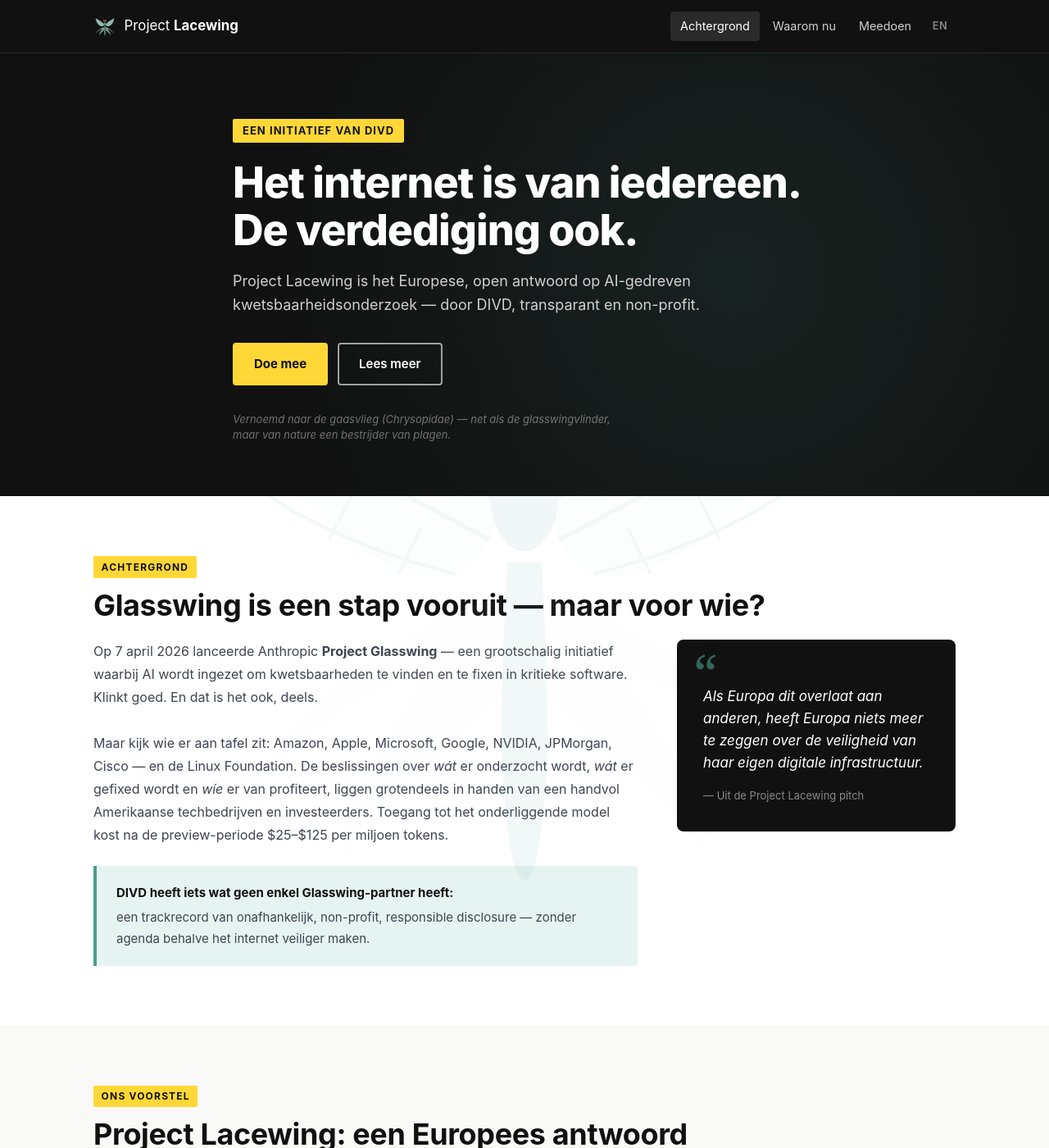
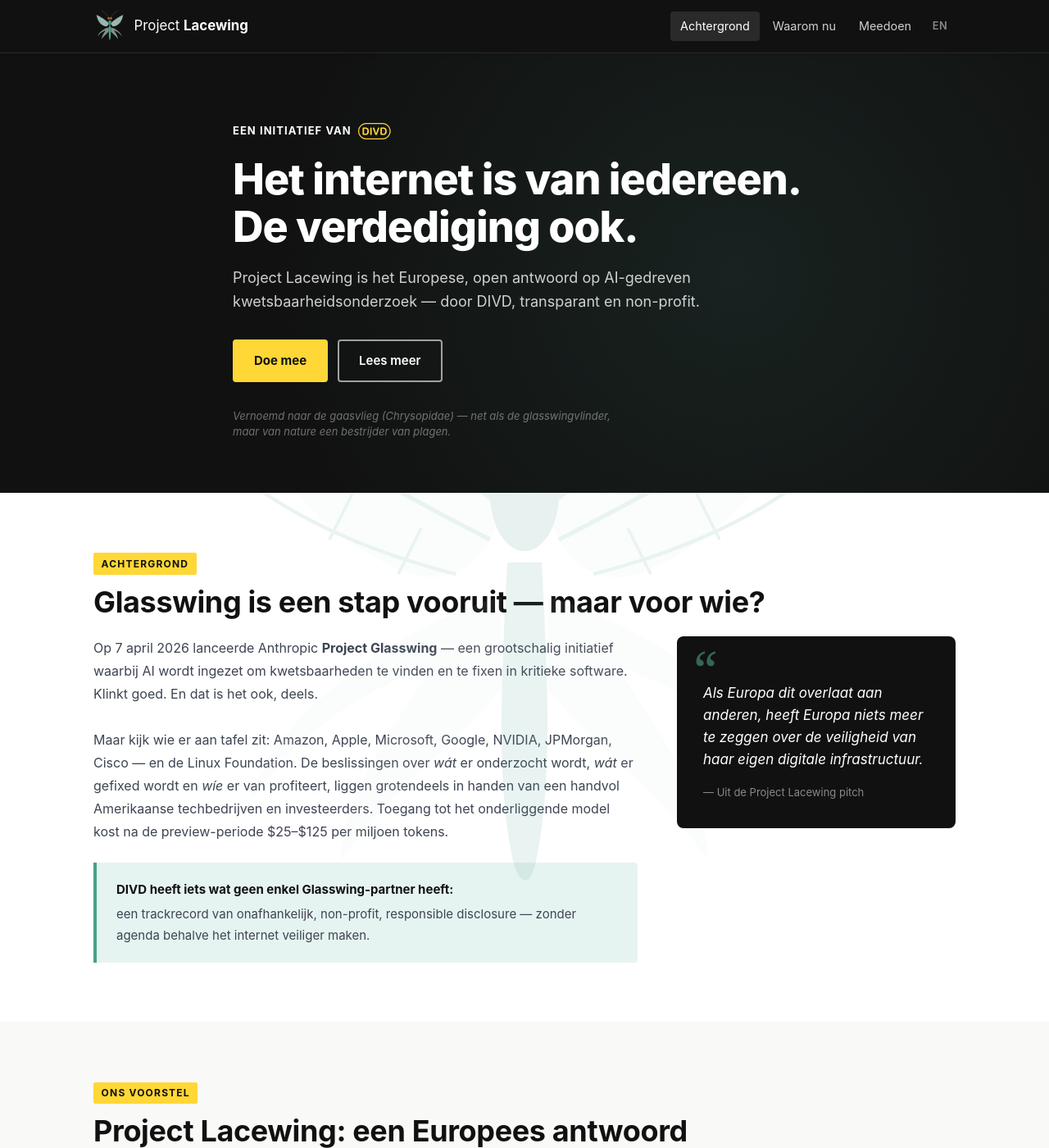
Before and after one commit to DIVD-NL/web-lacewing, a Jekyll site: the page built from index.html, in a window 1280 px wide and 1400 px high. Shown: the whole window at 82% size. Built offline with Jekyll 4.4.1, drawn with Linux system fonts in a browser that asks for light colours.

Commit message:
Polish UI: DIVD logo in hero, larger lacewing logo, serve script
- Hero label: embed DIVD logo SVG next to "Een initiatief van" /
  "An initiative by" text; remove hand-rolled yellow badge background
  so the logo's native yellow pill provides the visual anchor
- Fix hero label text color to white (was navy, invisible on dark hero)
- Header lacewing logo: 28px → 40px (CSS); footer: 40px → 56px
- Background watermark lacewing: opacity 0.07 → 0.12
- Add serve.sh: incremental Jekyll dev server with livereload;
  ^C triggers clean rebuild + restart, ^C^C exits immediately

Co-Authored-By: Claude Sonnet 4.6 <noreply@anthropic.com>

```diff
--- a/_data/strings.yml
+++ b/_data/strings.yml
@@ -9,7 +9,7 @@ nl:
   nav_mobile_toggle: "Menu"
 
   # Hero
-  hero_label: "Een initiatief van DIVD"
+  hero_label: "Een initiatief van"
   hero_headline: "Het internet is van iedereen. De verdediging ook."
   hero_sub: "Project Lacewing is het Europese, open antwoord op AI-gedreven kwetsbaarheidsonderzoek — door DIVD, transparant en non-profit."
   hero_cta_primary: "Doe mee"
@@ -110,7 +110,7 @@ en:
   nav_mobile_toggle: "Menu"
 
   # Hero
-  hero_label: "A DIVD initiative"
+  hero_label: "An initiative by"
   hero_headline: "The internet belongs to everyone. So does its defense."
   hero_sub: "Project Lacewing is the European, open answer to AI-driven vulnerability research — by DIVD, transparent and non-profit."
   hero_cta_primary: "Get involved"
--- a/_includes/footer.html
+++ b/_includes/footer.html
@@ -3,7 +3,7 @@
   <div class="container footer-grid">
     <div class="footer-col footer-col--brand">
       <a href="{{ '/' | relative_url }}" class="footer-logo" aria-label="Project Lacewing">
-        <img src="{{ '/assets/img/lacewing-logo.svg' | relative_url }}" alt="Project Lacewing" width="40" height="40">
+        <img src="{{ '/assets/img/lacewing-logo.svg' | relative_url }}" alt="Project Lacewing" width="56" height="56">
         <span>Project <strong>Lacewing</strong></span>
       </a>
       <p class="footer-tagline">{{ s.footer_tagline }}</p>
--- a/_includes/hero.html
+++ b/_includes/hero.html
@@ -1,7 +1,10 @@
 {% assign _lang = page.lang | default: 'nl' %}{% assign s = site.data.strings[_lang] %}
 <section class="hero" aria-labelledby="hero-headline">
   <div class="container hero-inner">
-    <p class="hero-label">{{ s.hero_label }}</p>
+    <p class="hero-label">
+      <span class="hero-label__text">{{ s.hero_label }}</span>
+      <img src="{{ '/assets/img/divd-logo.svg' | relative_url }}" alt="DIVD" class="hero-label__logo" height="20" width="40">
+    </p>
     <h1 class="hero-headline" id="hero-headline">{{ s.hero_headline }}</h1>
     <p class="hero-sub">{{ s.hero_sub }}</p>
     <div class="hero-ctas">
--- a/assets/css/main.css
+++ b/assets/css/main.css
@@ -65,7 +65,7 @@ body::before {
   background-repeat: no-repeat;
   background-position: center center;
   background-size: 70vmin;
-  opacity: 0.07;
+  opacity: 0.12;
   pointer-events: none;
   z-index: 0;
 }
@@ -218,7 +218,7 @@ ul[role="list"] { list-style: none; }
   font-size: 1.05rem;
   flex-shrink: 0;
 }
-.nav-logo img { width: 28px; height: 28px; }
+.nav-logo img { width: 40px; height: 40px; }
 .nav-logo-text { color: var(--white); }
 .nav-logo-text strong { font-weight: 700; }
 .nav-logo:hover { color: var(--teal); }
@@ -313,16 +313,21 @@ ul[role="list"] { list-style: none; }
 }
 
 .hero-label {
-  display: inline-block;
+  display: inline-flex;
+  align-items: center;
+  gap: .5rem;
   font-size: .8125rem;
   font-weight: 700;
   letter-spacing: .08em;
   text-transform: uppercase;
-  color: var(--divd-black);
+  color: var(--white);
   margin-bottom: 1.25rem;
-  background: var(--divd-yellow);
-  padding: .25rem .75rem;
-  border-radius: 2px;
+}
+
+.hero-label__logo {
+  display: block;
+  height: 20px;
+  width: auto;
 }
 
 .hero-headline {
```
Also changed, not shown: 1 other file.
